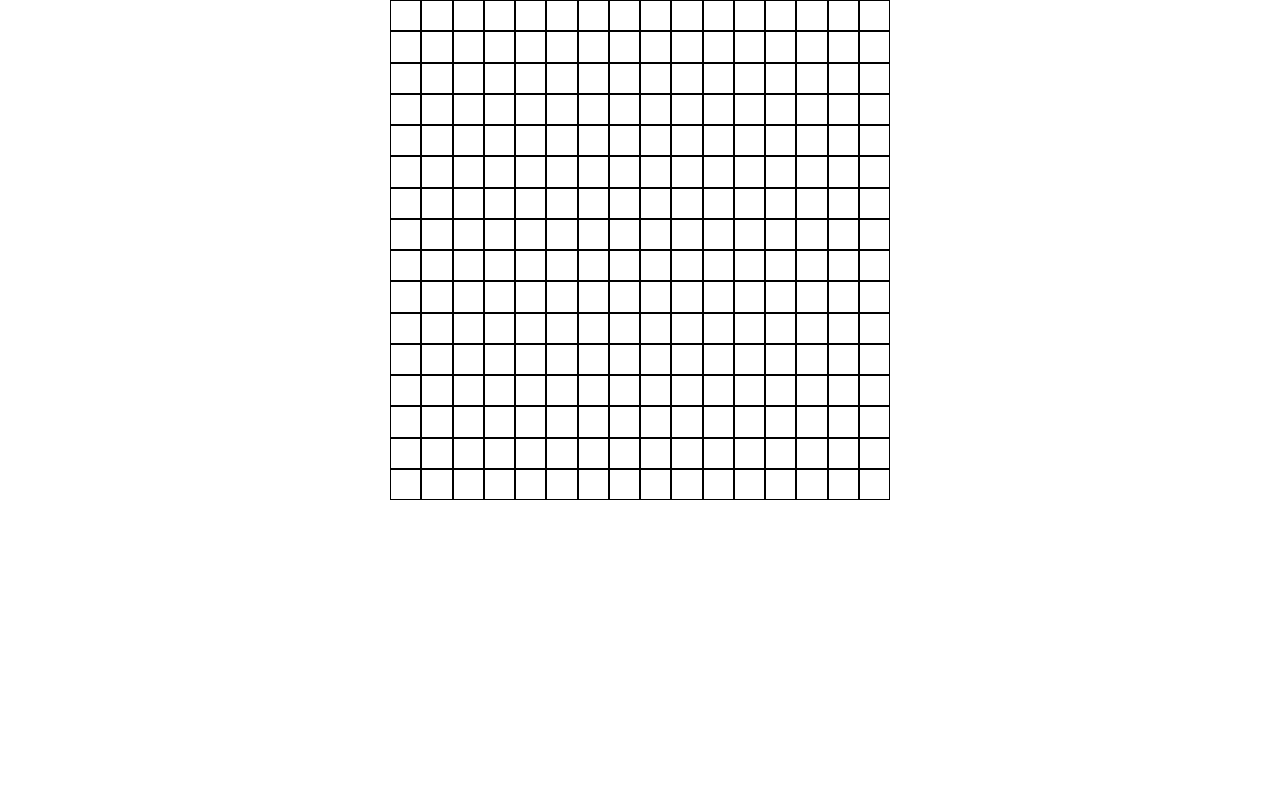
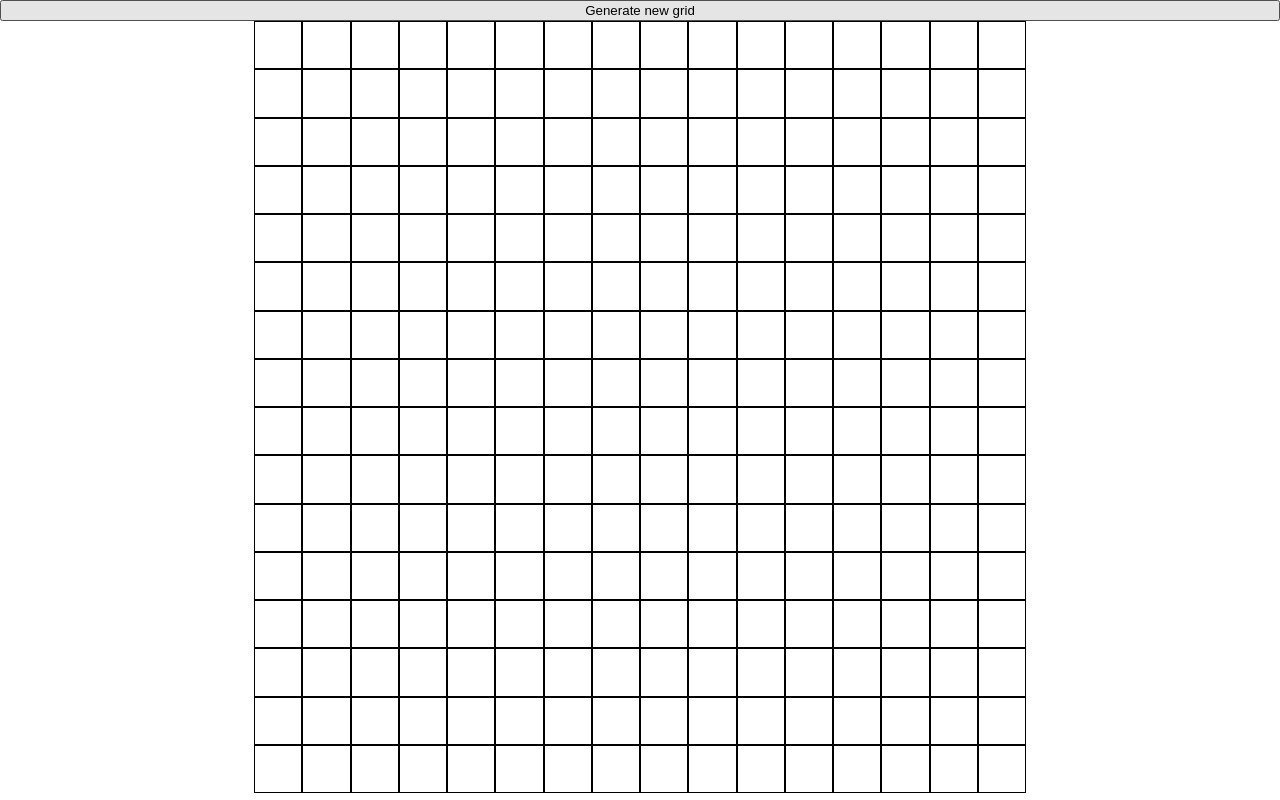
Before and after one commit to rhythmicdev/etch-a-sketch, a plain HTML site: page index.html in a window 1280 px wide. Drawn offline with Linux system fonts and the light colour scheme.

Commit message:
Adjust container size to use viewport height instead of hard coded pixel size. Add button that prompts user for grid size on click

```diff
--- a/index.html
+++ b/index.html
@@ -8,6 +8,7 @@
     <link rel="stylesheet" href="./styles.css">
 </head>
 <body>
+    <button type="button" id="genButton">Generate new grid</button>
     <div id="container"></div>
     <script src="./javascript.js"></script>
 </body>
--- a/javascript.js
+++ b/javascript.js
@@ -4,8 +4,8 @@ for (j = 0; j < 16; j++) {
     for (i = 0; i < 16; i++) {
         const square = document.createElement('div');
         square.classList.add('square');
-        square.style.width = `calc(500px / 16)`
-        square.style.height = `calc(500px / 16)`
+        square.style.width = `calc(96.5vh / 16)`
+        square.style.height = `calc(96.5vh / 16)`
         square.addEventListener('mouseover', function (e) {
             e.target.style.background = 'blue';
         });
@@ -13,3 +13,8 @@ for (j = 0; j < 16; j++) {
     }
     container.appendChild(row);
 }
+
+const genButton = document.querySelector('#genButton');
+genButton.onclick = function(){
+    let gridNum = prompt("Enter the number of squares per side you'd like in your grid! (Max 100)");
+}
--- a/styles.css
+++ b/styles.css
@@ -1,12 +1,13 @@
 body {
     margin: 0;
     display: flex;
+    flex-direction: column;
 }
 
 #container {
     display: flex;
     flex-wrap: wrap;
-    width: 500px;
+    width: 96.5vh;
     margin: 0 auto;
 }
 
```
